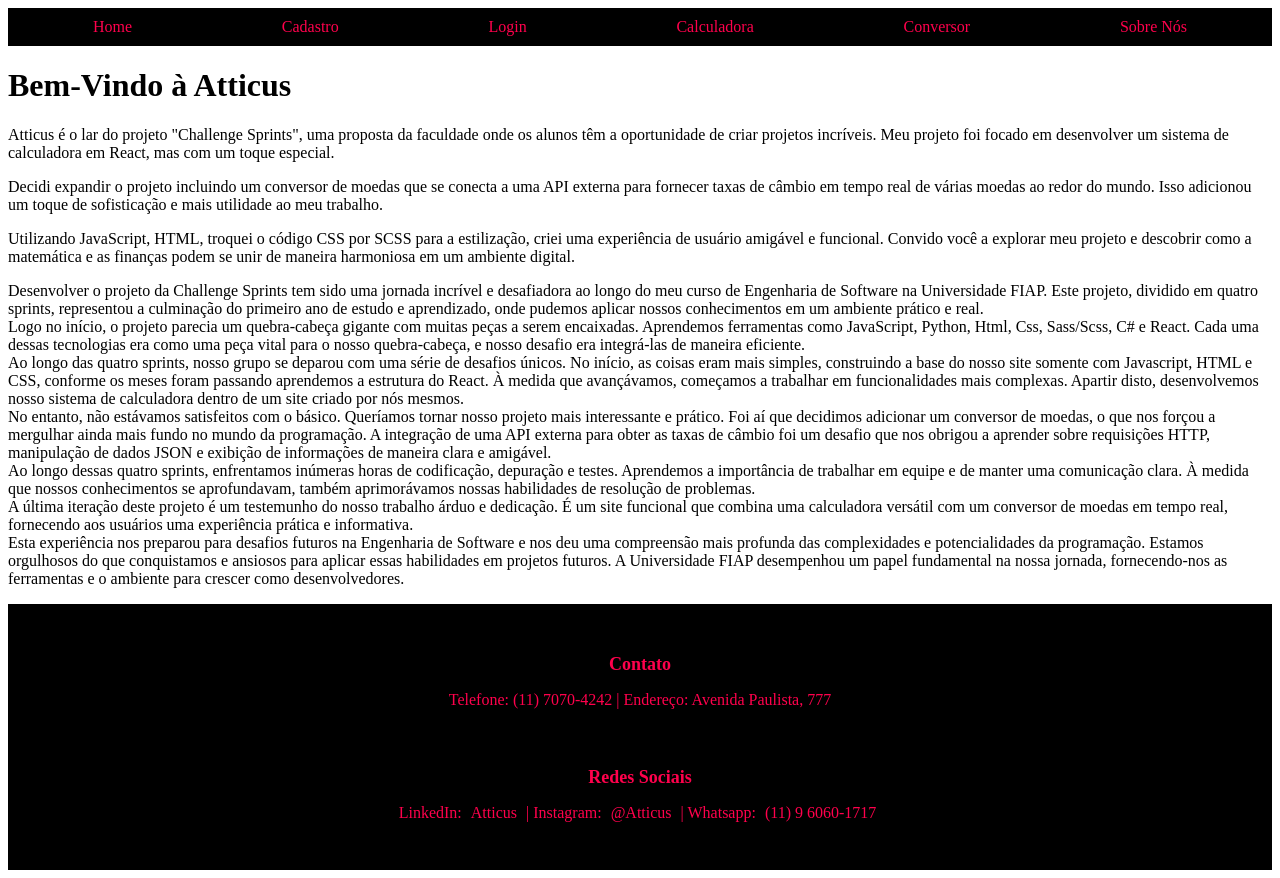
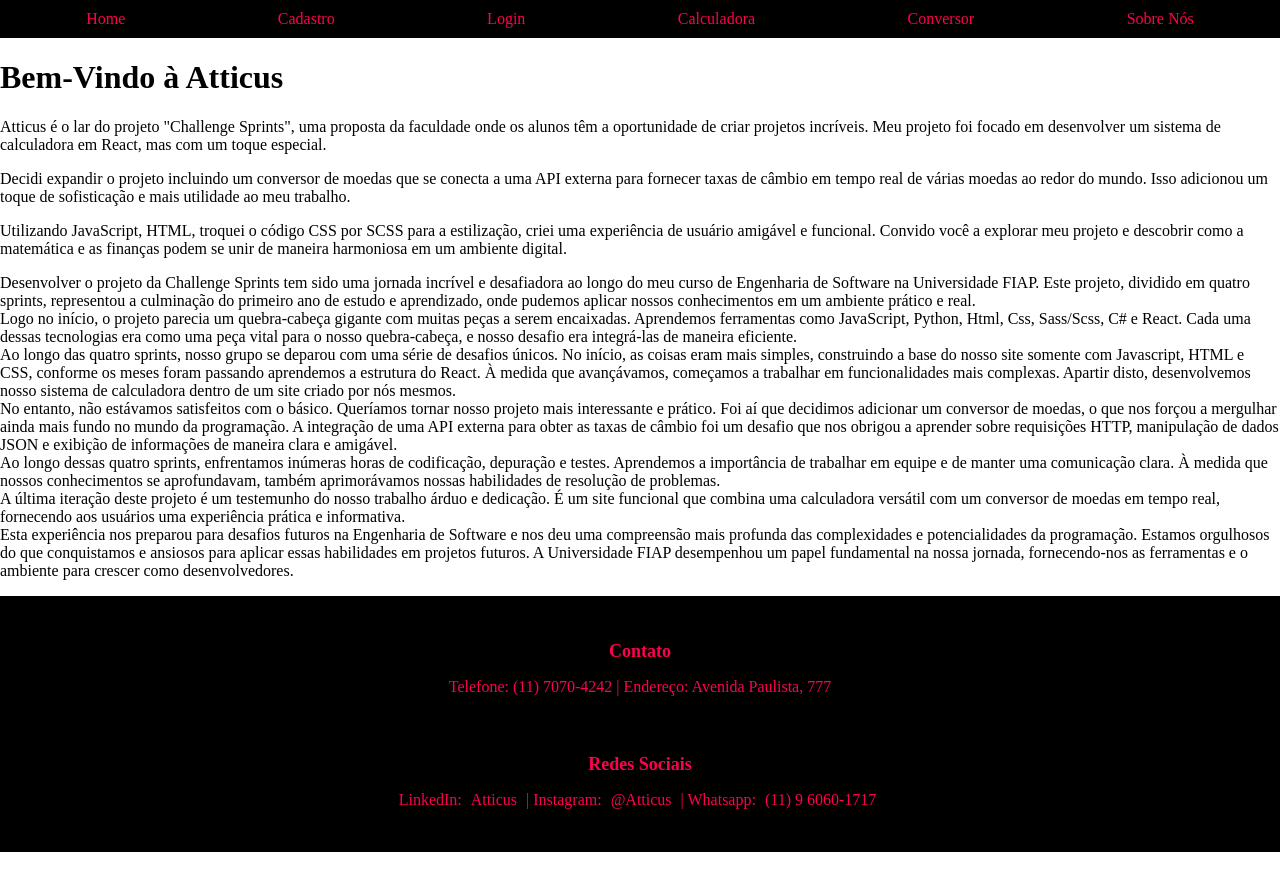
Before and after one commit to Biettt/Calculator, a React (Vite) app in the folder calculator/: page / in a window 1280 px wide. After the commit the page ends 852 px from the top, so only its background shows below. Built offline with nearby package versions, Linux system fonts and the light colour scheme.

Commit message:
up footer

```diff
--- a/calculator/src/App.jsx
+++ b/calculator/src/App.jsx
@@ -1,6 +1,7 @@
 import {  } from 'react'
 import Nav from './components/Nav'
 import { Outlet } from 'react-router-dom'
+import './styles/global.css'
 
 function App() {
 
--- a/calculator/src/styles/Footer.css
+++ b/calculator/src/styles/Footer.css
@@ -1,7 +1,7 @@
 .footer {
   background-color: #000;
   color: rgb(255, 0, 76);
-  padding: 10px;
+  padding: 5px;
   text-align: center;
 }
 
--- a/calculator/src/styles/Footer.scss
+++ b/calculator/src/styles/Footer.scss
@@ -1,7 +1,7 @@
 .footer {
     background-color: #000;
     color: rgb(255, 0, 76);
-    padding: 10px;
+    padding: 5px;
     text-align: center;
 }
 
```
Also changed, not shown: 1 other file (tests, documents, lock files or other folders).
